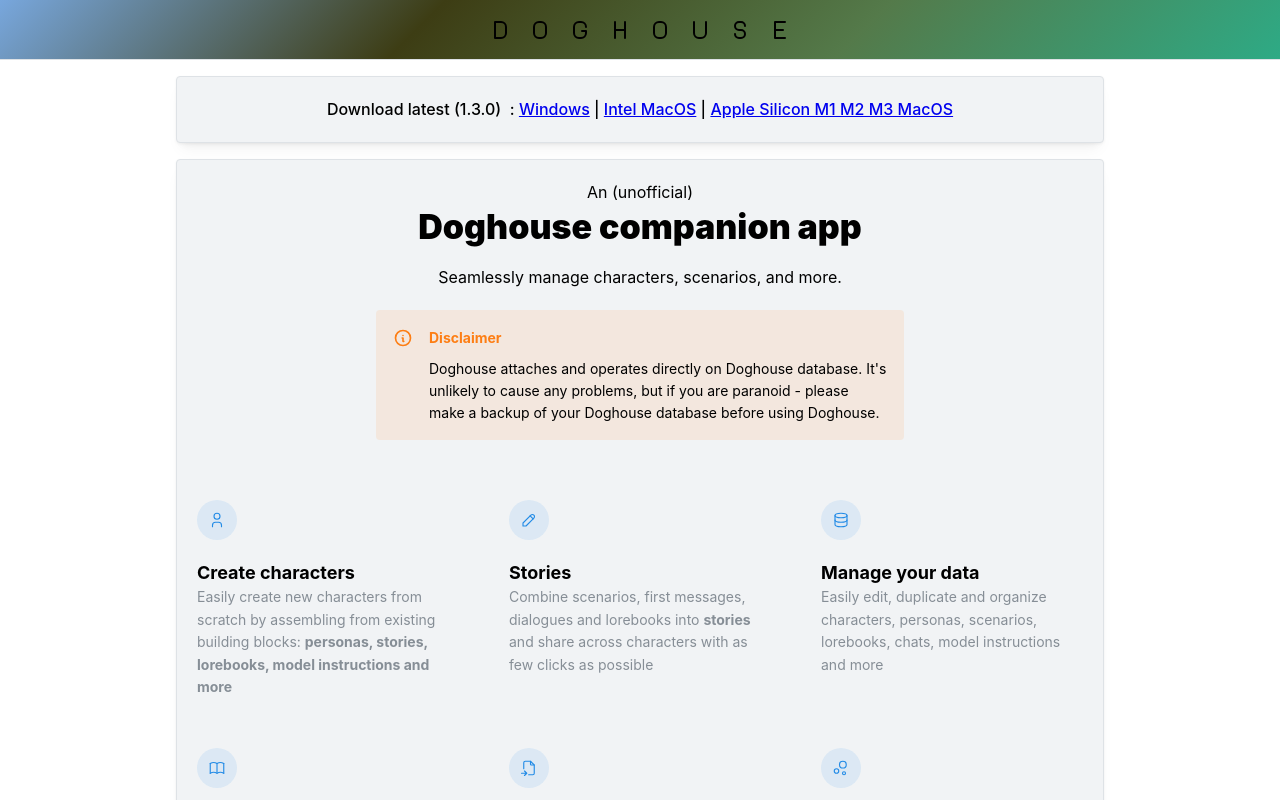
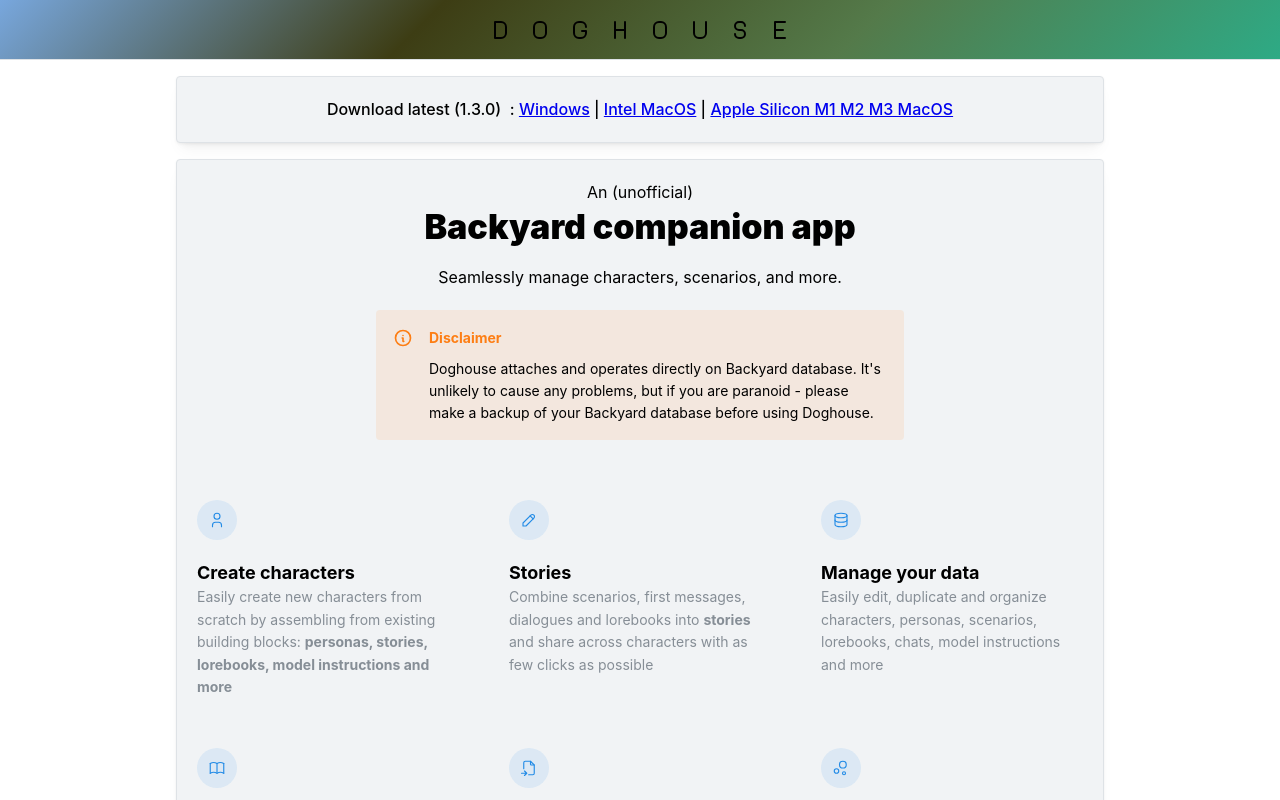
Before and after one commit to gam3dotdev/website, a Next.js app: page / in a window 1280 px wide. Shown: the top 800 px of the page. Built offline with nearby package versions, Linux system fonts and the light colour scheme.

Commit message:
Fix Backyard names

```diff
--- a/pages/index.tsx
+++ b/pages/index.tsx
@@ -154,7 +154,7 @@
         <Text size="md" className={classes.description}>
           An (unofficial)
         </Text>
-        <Title className={classes.title}>Doghouse companion app</Title>
+        <Title className={classes.title}>Backyard companion app</Title>
 
         <Container size={560} p={0}>
           <Text size="md" className={classes.description}>
@@ -169,9 +169,9 @@
             title="Disclaimer"
             icon={<IconInfoCircle />}
           >
-            Doghouse attaches and operates directly on Doghouse database. It's
+            Doghouse attaches and operates directly on Backyard database. It's
             unlikely to cause any problems, but if you are paranoid - please
-            make a backup of your Doghouse database before using Doghouse.
+            make a backup of your Backyard database before using Doghouse.
           </Alert>
         </Container>
 
```
